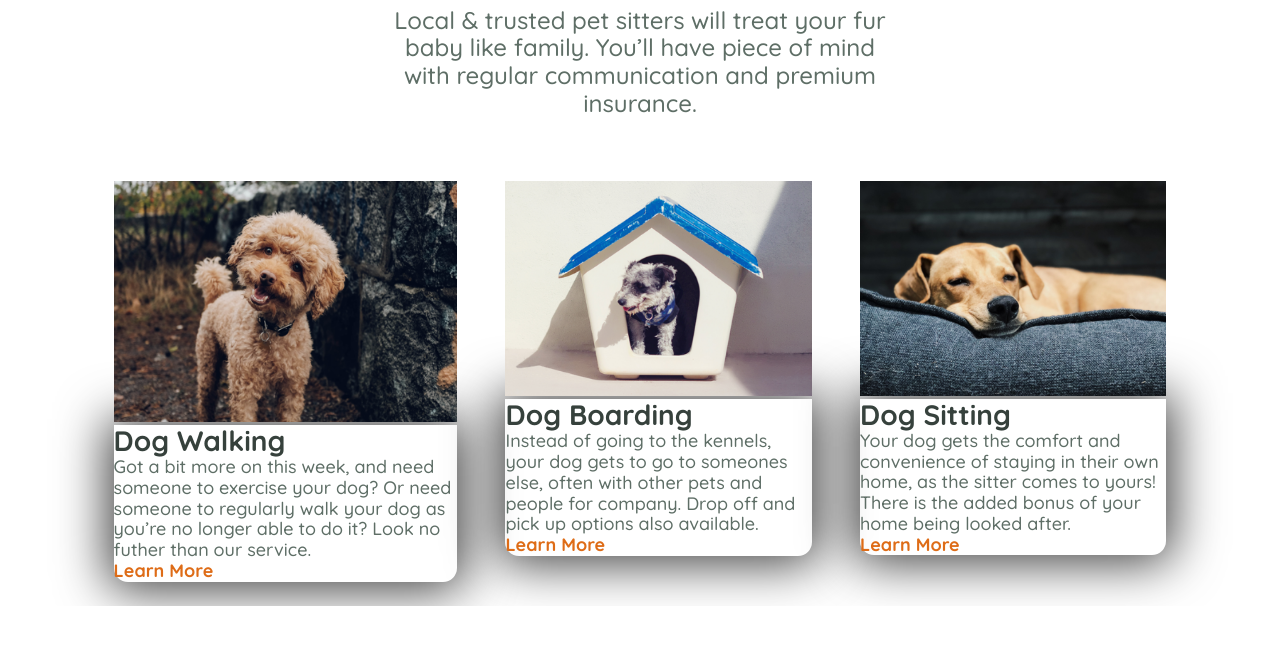
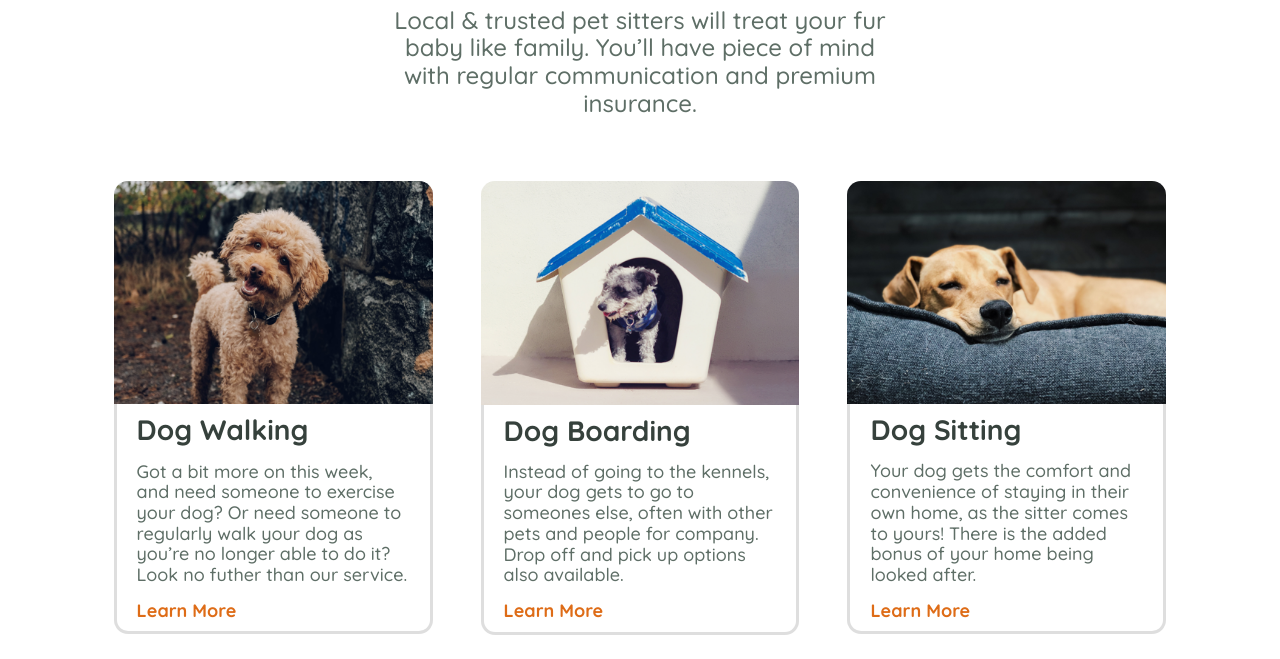
Before and after one commit to manishmonster/devtest, a plain HTML site: page index.html in a window 1280 px wide. Shown: the part 642-1301 px from the top of the page. Before the commit the page ends 1248 px from the top, so only its background shows below. Drawn offline with Linux system fonts and the light colour scheme.

Commit message:
Design finishing

```diff
--- a/index.html
+++ b/index.html
@@ -4,6 +4,7 @@
    <meta charset="utf-8">
    <meta http-equiv="x-ua-compatible" content="ie=edge">
    <meta name="viewport" content="width=device-width, initial-scale=1">
+   <title>Dog Sitter</title>
    <link rel="stylesheet" type="text/css" href="normalize.css">
    <link rel="stylesheet" type="text/css" href="styles.css">
    <link href="https://fonts.googleapis.com/css?family=Quicksand:500,700" rel="stylesheet">
--- a/styles.scss
+++ b/styles.scss
@@ -81,14 +81,22 @@ img{
     .card {
         max-width: 33.333%;
         margin: 1.5rem;
-        .card-img{
+        flex: 1.3344;
+        .card-img img{
             border-top-left-radius: 14px;
             border-top-right-radius: 14px;
+            height: auto;
+            vertical-align: middle;
         }
         .card-desc{
             border-bottom-left-radius: 14px;
             border-bottom-right-radius: 14px;
-            box-shadow: 0px 1px 50px 7px rgba(0,0,0,0.75);
+            border: 3px solid #D7D7D7CF;
+            border-top: 0px;
+            padding: 10px 20px;
+            p{
+                margin: 15px 0px;
+            }
         }
     }
 }
```
Also changed, not shown: styles.css, 1 other file.
